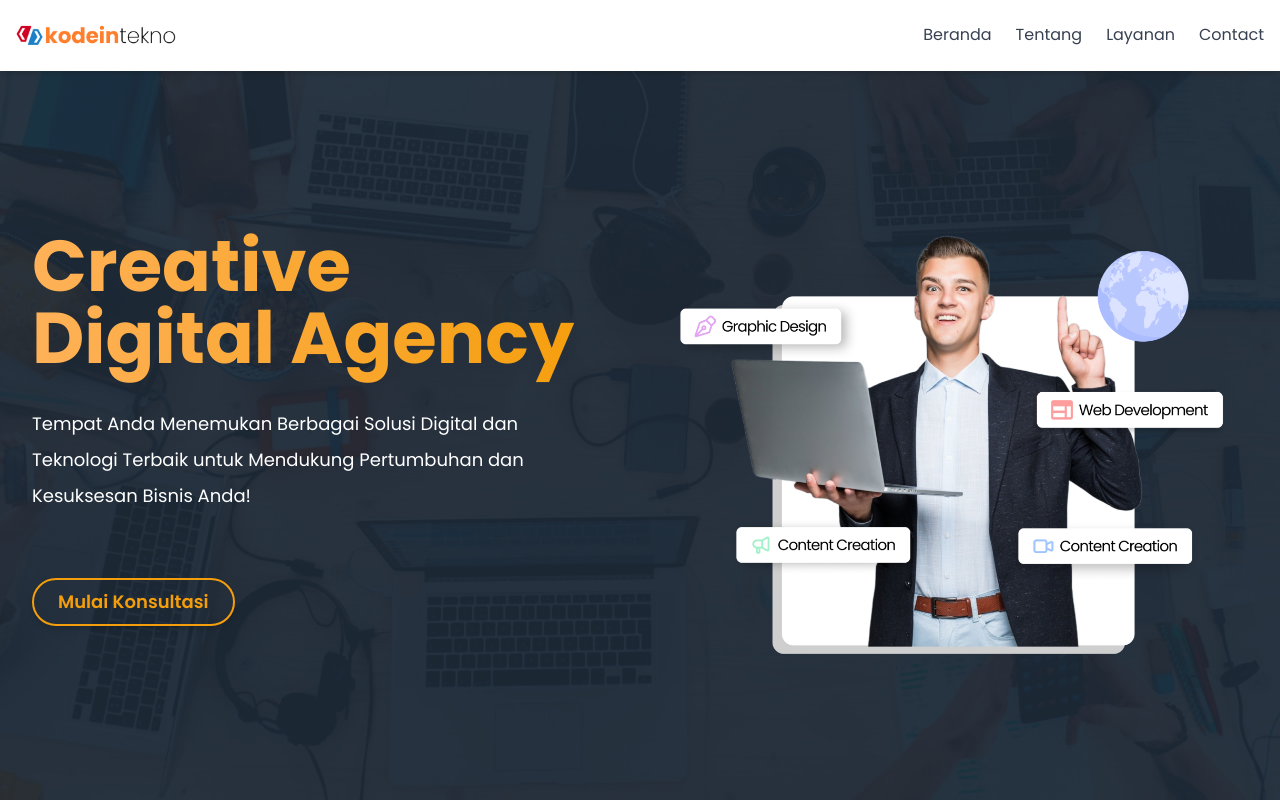
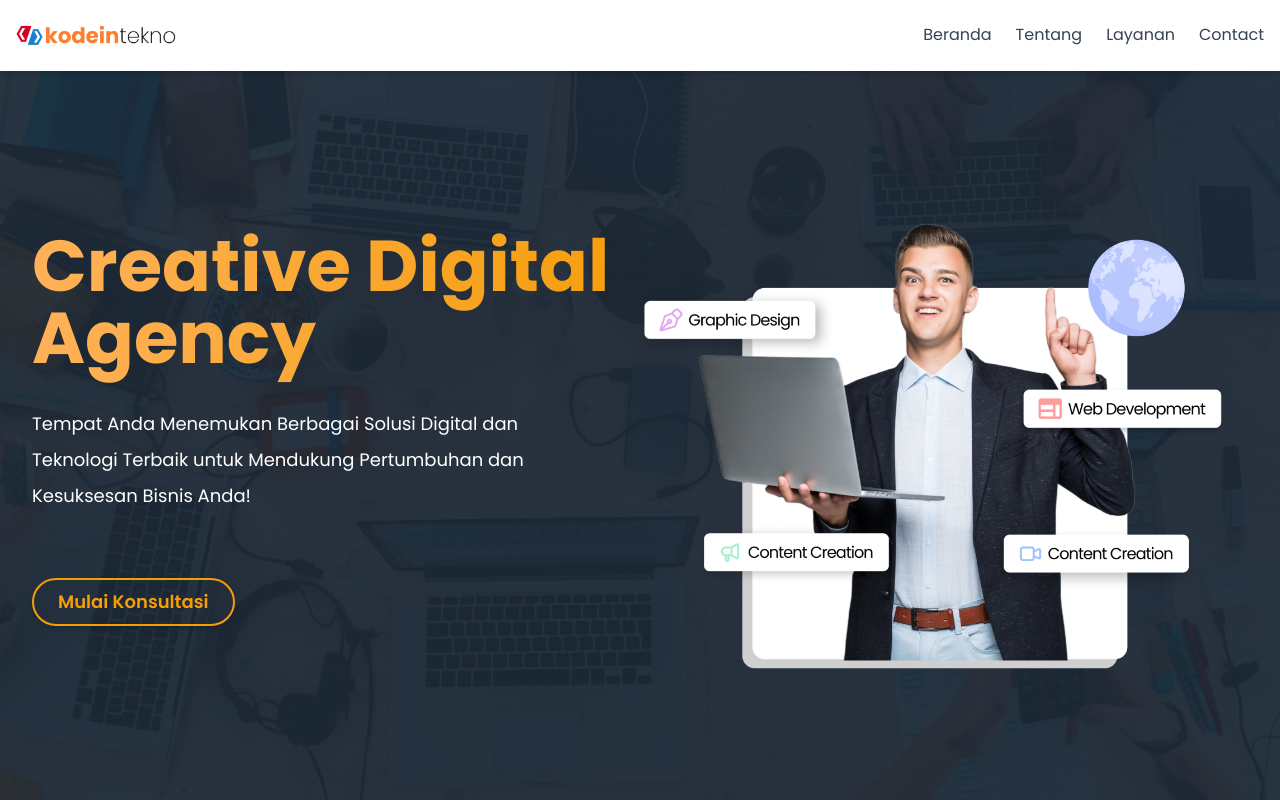
Before and after one commit to kodeintekno/web-kodeintekno, a Next.js app: page / in a window 1280 px wide. Shown: the top 800 px of the page. Built offline with nearby package versions, Linux system fonts and the light colour scheme.

Commit message:
update hero

```diff
--- a/src/components/Hero.tsx
+++ b/src/components/Hero.tsx
@@ -9,9 +9,9 @@ const Hero = () => {
       id="hero"
       style={{ backgroundImage: `url(${heroBg.src})` }}
     >
-      <div className="container mx-auto px-4 md:px-8 py-8 grid grid-cols-1 lg:grid-cols-2 items-center gap-6 lg:gap-20">
+      <div className="container mx-auto px-4 md:px-8 h-full grid grid-cols-1 lg:grid-cols-2 items-center gap-2 sm:gap-20py-8">
         {/* Left Section */}
-        <div className={`text-center lg:text-left text-white `}>
+        <div className={`text-center lg:text-left text-white`}>
           <h1 className={`${styles.heroHeadText} `}>Creative Digital Agency</h1>
 
           <p className={`${styles.paragrafText} pb-8 sm:pb-16`}>
```
